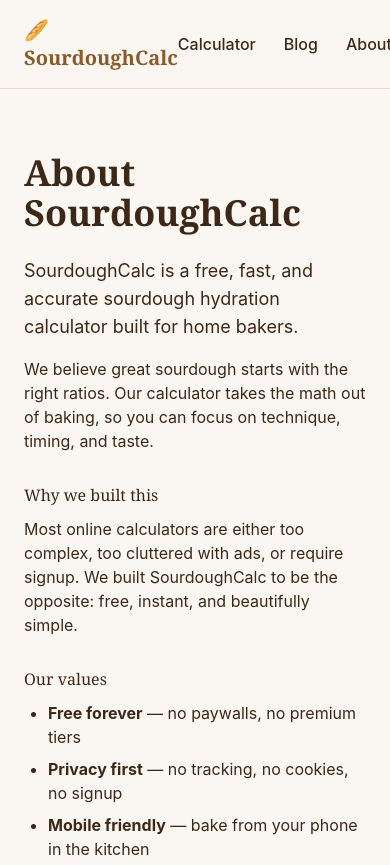
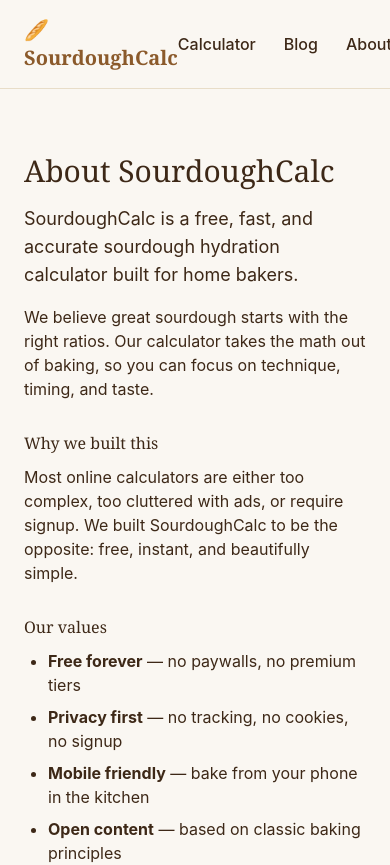
Before and after one commit to TZ005/sourdough-calculator, a Next.js app: page /about in a window 390 px wide. Shown: the top 865 px of the page. Built offline with nearby package versions, Linux system fonts and the light colour scheme.

Commit message:
About/Contact: match homepage h1 size (text-3xl/text-5xl, no font-extrabold)
Previous commit made them too big/bolder than the user wanted.
Now match the homepage h1 exactly:
  text-3xl (30px mobile) -> md:text-5xl (48px desktop)
  default 700 weight (h1 default, no explicit class)
  mb-4 margin

```diff
--- a/app/about/page.jsx
+++ b/app/about/page.jsx
@@ -6,7 +6,7 @@
 export default function About() {
   return (
     <article className="max-w-3xl mx-auto px-6 py-16">
-      <h1 className="text-4xl md:text-6xl font-extrabold mb-6">About SourdoughCalc</h1>
+      <h1 className="text-3xl md:text-5xl mb-4">About SourdoughCalc</h1>
       <p className="text-lg mb-4">
         SourdoughCalc is a free, fast, and accurate sourdough hydration calculator built for home bakers.
       </p>
--- a/app/contact/page.jsx
+++ b/app/contact/page.jsx
@@ -6,7 +6,7 @@
 export default function Contact() {
   return (
     <article className="max-w-2xl mx-auto px-6 py-16">
-      <h1 className="text-4xl md:text-6xl font-extrabold mb-6">Contact Us</h1>
+      <h1 className="text-3xl md:text-5xl mb-4">Contact Us</h1>
       <p className="mb-6">
         Have questions, feedback, or a recipe suggestion? We would love to hear from you.
       </p>
```
